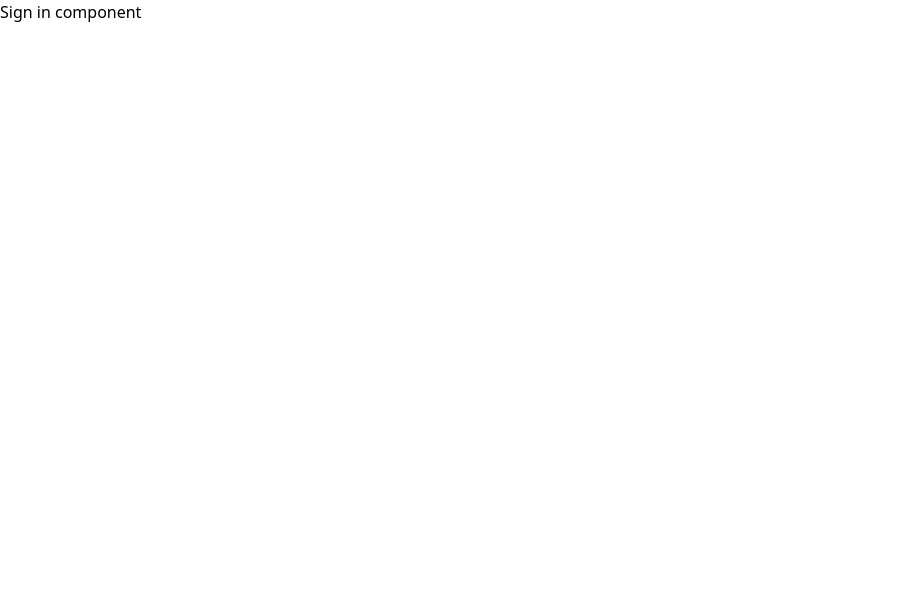
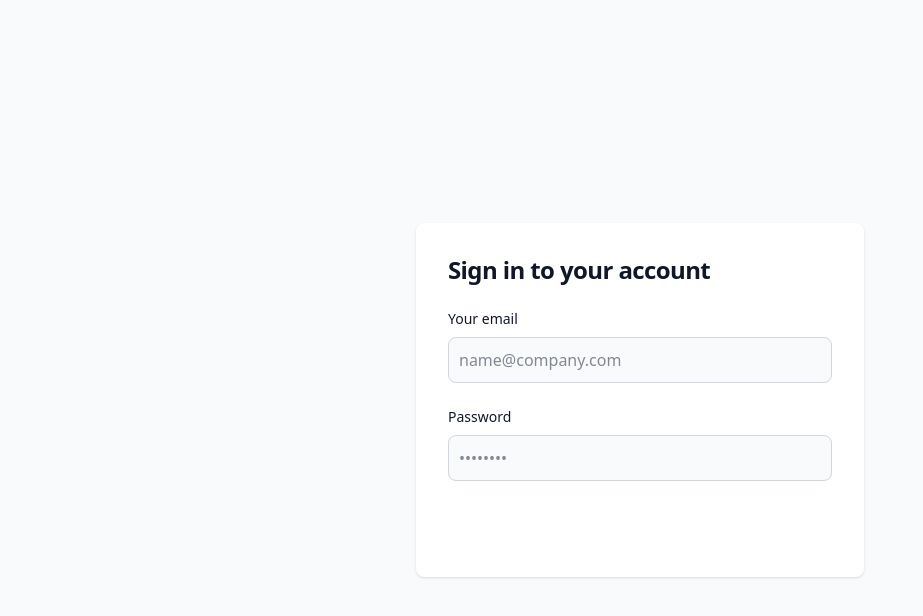
Before and after one commit to udarakalpana/laravel-react-auth-app, a React (Vite) app in the folder resources/frontend/: page / in a window 1280 px wide. Shown: the top 616 px of the page, without its empty margins (0-923 px from the left). Built offline with nearby package versions, Linux system fonts and the light colour scheme.

Commit message:
Create form functionalities with type definition.

```diff
--- a/resources/frontend/src/components/signIn/SignIn.tsx
+++ b/resources/frontend/src/components/signIn/SignIn.tsx
@@ -1,10 +1,41 @@
-import React from 'react';
+import React, { useState } from "react";
+import SignInForm from "./SignInForm.tsx";
+import { ISignInState } from "../../utilities/types/signIn/SignIn";
+import axios from "axios";
 
 const SignIn: React.FC = () => {
+    const [signDetails, setSignDetails] = useState<ISignInState>({
+        email: "",
+        password: "",
+    });
+
+    const handleInputField = (
+        event: React.ChangeEvent<HTMLInputElement>,
+    ): void => {
+        const { name, value } = event.target;
+
+        setSignDetails((prevState) => ({
+            ...prevState,
+            [name]: value,
+        }));
+    };
+
+    const handleSubmit = async (event: React.FormEvent): Promise<void> => {
+        event.preventDefault()
+
+        // return await axios.get('/sanctum/csrf-cookie').then(res => {
+        //     const response = axios.post('http://127.0.0.1:8000/api/sign-in', signDetails)
+        //
+        //     console.log(response)
+        // });
+
+    };
+
     return (
-        <div>
-            Sign in component
-        </div>
+        <SignInForm
+            handleInputField={handleInputField}
+            handleSubmit={handleSubmit}
+        />
     );
 };
 
--- /dev/null
+++ b/resources/frontend/src/components/signIn/SignInForm.tsx
@@ -0,0 +1,61 @@
+import React from "react";
+import { ISignInFormProp } from "../../utilities/types/signIn/SignIn";
+
+const SignInForm: React.FC<ISignInFormProp> = ({ handleInputField, handleSubmit }) => {
+    return (
+        <section className="bg-gray-50 ">
+            <div className="flex flex-col items-center justify-center px-6 py-8 mx-auto md:h-screen lg:py-0">
+                <div className="w-full bg-white rounded-lg shadow dark:border md:mt-0 sm:max-w-md xl:p-0 dark:bg-gray-800 dark:border-gray-700">
+                    <div className="p-6 space-y-4 md:space-y-6 sm:p-8">
+                        <h1 className="text-xl font-bold leading-tight tracking-tight text-gray-900 md:text-2xl dark:text-white">
+                            Sign in to your account
+                        </h1>
+                        <form className="space-y-4 md:space-y-6" onSubmit={handleSubmit}>
+                            <div>
+                                <label
+                                    htmlFor="email"
+                                    className="block mb-2 text-sm font-medium text-gray-900 dark:text-white"
+                                >
+                                    Your email
+                                </label>
+                                <input
+                                    type="email"
+                                    name="email"
+                                    id="email"
+                                    onChange={handleInputField}
+                                    className="bg-gray-50 border border-gray-300 text-gray-900 rounded-lg focus:ring-primary-600 focus:border-primary-600 block w-full p-2.5 dark:bg-gray-700 dark:border-gray-600 dark:placeholder-gray-400 dark:text-white dark:focus:ring-blue-500 dark:focus:border-blue-500"
+                                    placeholder="name@company.com"
+                                />
+                            </div>
+                            <div>
+                                <label
+                                    htmlFor="password"
+                                    className="block mb-2 text-sm font-medium text-gray-900 dark:text-white"
+                                >
+                                    Password
+                                </label>
+                                <input
+                                    type="password"
+                                    name="password"
+                                    id="password"
+                                    onChange={handleInputField}
+                                    placeholder="••••••••"
+                                    className="bg-gray-50 border border-gray-300 text-gray-900 rounded-lg focus:ring-primary-600 focus:border-primary-600 block w-full p-2.5 dark:bg-gray-700 dark:border-gray-600 dark:placeholder-gray-400 dark:text-white dark:focus:ring-blue-500 dark:focus:border-blue-500"
+                                />
+                            </div>
+
+                            <button
+                                type="submit"
+                                className="w-full text-white bg-primary-600 hover:bg-primary-700 focus:ring-4 focus:outline-none focus:ring-primary-300 font-medium rounded-lg text-sm px-5 py-2.5 text-center dark:bg-primary-600 dark:hover:bg-primary-700 dark:focus:ring-primary-800"
+                            >
+                                Sign in
+                            </button>
+                        </form>
+                    </div>
+                </div>
+            </div>
+        </section>
+    );
+};
+
+export default SignInForm;
--- /dev/null
+++ b/resources/frontend/src/utilities/types/signIn/SignIn.d.ts
@@ -0,0 +1,11 @@
+import React from "react";
+
+export interface ISignInState {
+    email: string,
+    password: string,
+}
+
+export interface ISignInFormProp {
+    handleInputField: (event: React.ChangeEvent<HTMLInputElement>) => void
+    handleSubmit: (event: React.FormEvent) => Promise<void>
+}
```
